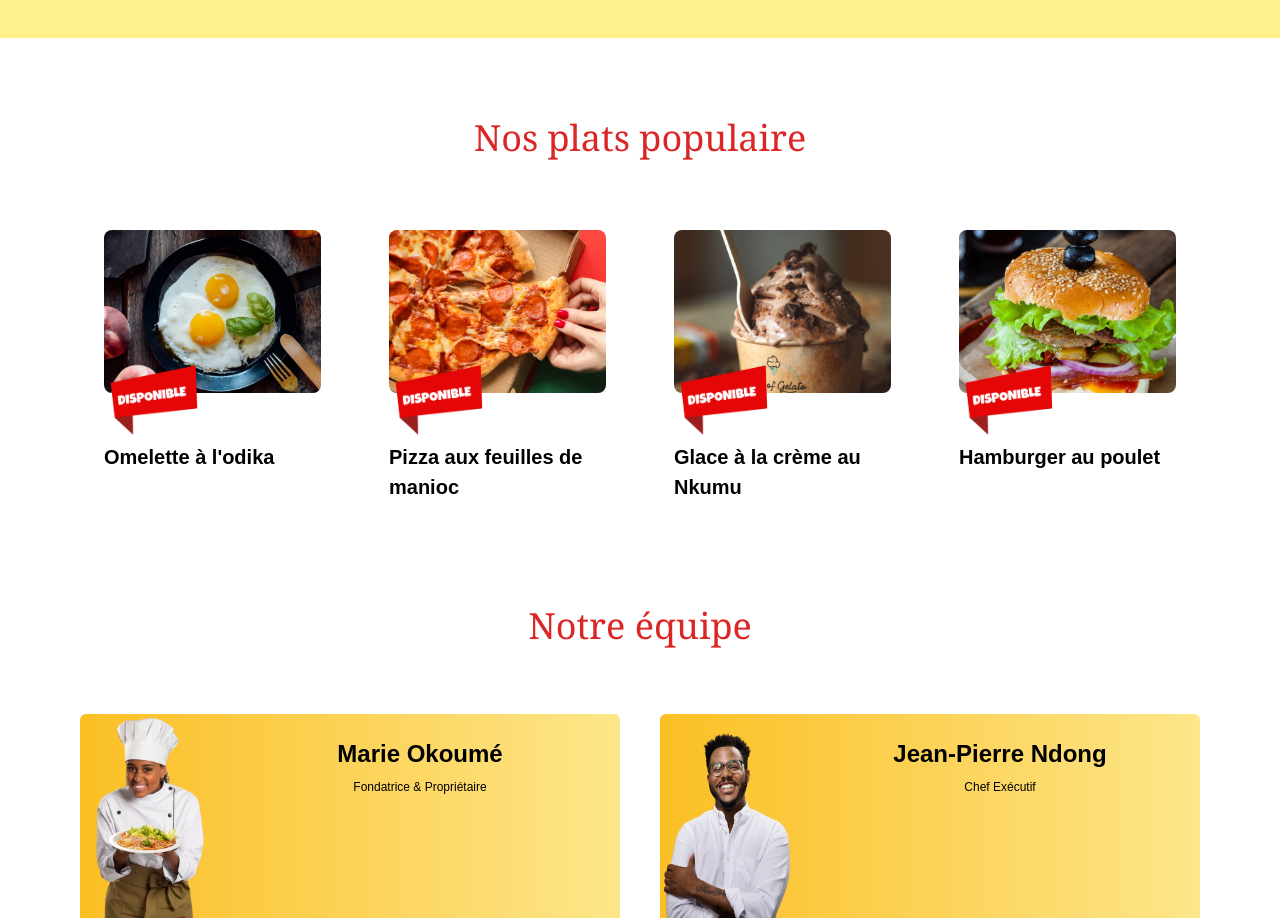
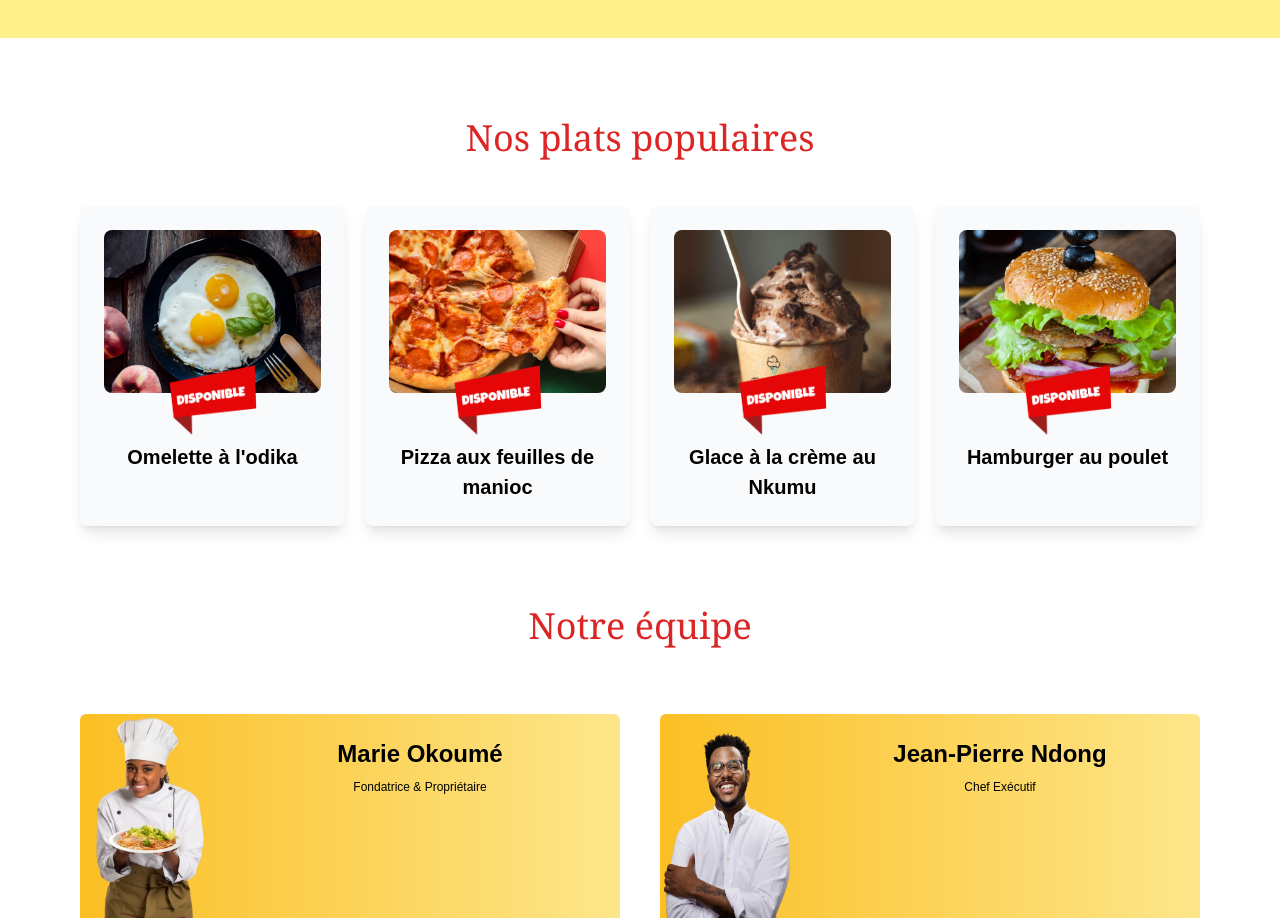
Before and after one commit to mandochrist13/restaurant, a Next.js app: page / in a window 1280 px wide. Shown: the part 2111-3029 px from the top of the page. Built offline with nearby package versions, Linux system fonts and the light colour scheme.

Commit message:
ajout animation hover scale

```diff
--- a/components/section1.jsx
+++ b/components/section1.jsx
@@ -1,32 +1,10 @@
-"use client"
 
-import { motion, useInView } from "framer-motion";
 import { Service } from "../app/data/serv";
-import {useRef}  from "react";
 
-const container = {
-  hidden: { opacity: 1, scale: 0 },
-  visible: {
-    opacity: 1,
-    scale: 1,
-    transition: {
-      delayChildren: 0.3,
-      staggerChildren: 0.2,
-    },
-  },
-};
 
-const item = {
-  hidden: { y: 20, opacity: 0 },
-  visible: {
-    y: 0,
-    opacity: 1,
-  },
-};
 
 export default function Section1() {
-  const ref = useRef(null);
-  const isInView = useInView(ref, { once: true }); // Trigger animation only once when the section is visible
+   // Trigger animation only once when the section is visible
   return (
     <div className="my-20 ">
       <div className="flex flex-col justify-center items-center">
@@ -34,17 +12,15 @@ export default function Section1() {
           Parcourez Notre Menu
         </h1>
       </div>
-      <motion.section
-      ref={ref}
+      <section
+
         className="grid md:grid-cols-2 lg:grid-cols-4 items-center mx-auto px-10 md:px-20 justify-center gap-5"
-        variants={container}
-        initial="hidden"
-        animate={isInView ? "visible" : "hidden"}>
+        >
         {Service.map((tab) => (
-          <motion.div
+          <div
             key={tab.id}
-            className="border-gray-200 flex flex-col  items-center max-w-[300px] p-6 space-y-7 border rounded-lg"
-            variants={item}>
+            className="border-gray-200 animate-levitate transition ease-in-out delay-75 hover:-translate-y-1 hover:scale-110 duration-300 flex flex-col h-full items-center max-w-[300px] p-6 space-y-7 border rounded-lg"
+           >
             <div className="border border-yellow-400 w-[75px] p-3 rounded-full flex justify-center items-center">
               {tab.photo}
             </div>
@@ -54,9 +30,9 @@ export default function Section1() {
                 {tab.description}
               </p>
             </div>
-          </motion.div>
+          </div>
         ))}
-      </motion.section>
+      </section>
     </div>
   );
 }
--- a/components/section2.jsx
+++ b/components/section2.jsx
@@ -1,29 +1,71 @@
+"use client";
+import { motion, useInView } from "framer-motion";
 import { Food } from "../app/data/food";
 import Image from "next/image";
+import { useRef } from "react";
 
-export default function section2() {
+const container = {
+  hidden: { opacity: 0 },
+  visible: {
+    opacity: 1,
+    transition: {
+      delayChildren: 0.3,
+      staggerChildren: 0.2,
+      delay: 0.2,
+      duration: 1.5,
+      ease: "easeInOut",
+    },
+  },
+};
+
+const item = {
+  hidden: { opacity: 0, y: 50, scale: 0.9 },
+  visible: {
+    opacity: 1,
+    y: 0,
+    scale: 1,
+    rotate: [0, 5, -5, 0], // Ajout de légères rotations pour plus de dynamisme
+    transition: {
+      type: "spring",
+      stiffness: 100,
+      damping: 10,
+    },
+  },
+};
+
+export default function Section2() {
+  const ref = useRef(null);
+  const isInView = useInView(ref, { once: true });
+
   return (
-    <section className=" bg-white">
-      <div className="my-20 ">
+    <section className="bg-white">
+      <div className="my-20">
         <div className="flex flex-col justify-center items-center">
-          <h1 className="text-3xl md:text-4xl font-serif text-center text-red-600 font-extralight  mb-12">
-            Nos plats populaire
+          <h1 className="text-3xl md:text-4xl font-serif text-center text-red-600 font-extralight mb-12">
+            Nos plats populaires
           </h1>
         </div>
-        <section className="grid md:grid-cols-2 lg:grid-cols-4 items-center mx-auto px-10 md:px-20 justify-center gap-5">
+        <motion.section
+          ref={ref}
+          variants={container}
+          initial="hidden"
+          animate={isInView ? "visible" : "hidden"}
+          className="grid md:grid-cols-2 lg:grid-cols-4 items-center mx-auto px-10 md:px-20 justify-center gap-5"
+        >
           {Food.map((tab) => (
-            <div
+            <motion.div
               key={tab.id}
-              className="flex flex-col h-full max-w-[300px] p-6 rounded-lg"
+              className="flex flex-col h-full max-w-[300px] p-6 rounded-lg bg-gray-50 shadow-lg hover:shadow-xl transition-shadow"
+              variants={item}
             >
               <Image
                 src={tab.photo}
                 alt="food"
                 width={1000}
                 height={1000}
-                className="w-full flex justify-center rounded-lg items-center"
+                className="w-full rounded-lg object-cover"
               />
-              <div className="flex mt-[-50px] w-full flex-col h-full">
+              <div className="flex mt-[-50px] w-full flex-col h-full items-center">
                 <Image
                   src="/assets/pub.png"
                   alt="food"
@@ -31,51 +73,17 @@ export default function section2() {
                   height={1000}
                   className=" w-[100px] h-auto"
                 />
-                <h1 className="text-black text-[20px] w-full mt-[-15px] font-bold">{tab.titre}</h1>
+                <h1 className="text-black text-[20px] w-full mt-[-15px] font-bold text-center">
+                  {tab.titre}
+                </h1>
                 {/* <p className="text-green-600 animate-pulse font-extrabold font-mono rounded-lg p-2 bg-yellow-200 text-center text-[13px]">
                   Disponible dès maintenant
                 </p> */}
               </div>
-            </div>
+            </motion.div>
           ))}
-        </section>
+        </motion.section>
       </div>
-      {/* <div>
-        <div className="flex flex-col justify-center items-center">
-        <div className="flex flex-col justify-center items-center mt-8">
-          <h1 className="text-center text-3xl md:text-5xl text-red-600 font-bold ">
-            Notre mission
-          </h1>
-          <div className="bg-yellow-400 rounded h-2 w-[150px] md:w-52"></div>
-        </div>
-        <p className="text-2xl text-black p-6">
-          Chez Saveurs Bantu, notre mission est de :
-        </p>
-      </div>
-
-      <div className="flex flex-col justify-center text-black text-2xl md:ml-20">
-        <div className="flex px-2 flex-col items-center md:items-start justify-center gap-4">
-          <li className="text-xl">
-            {" "}
-            Préserver et promouvoir l`héritage culinaire gabonais
-          </li>
-
-          <li className="text-xl">
-            Préserver et promouvoir l`héritage culinaire gabonais
-          </li>
-          <li className="text-xl">
-            Soutenir les producteurs locaux et promouvoir la durabilité
-          </li>
-          <li className="text-xl">
-            Offrir une expérience gastronomique authentique et innovante
-          </li>
-          <li className="text-xl">
-            Créer un espace accueillant où la communauté peut se réunir et
-            partager
-          </li>
-        </div>
-      </div>
-        </div> */}
     </section>
   );
 }
```
